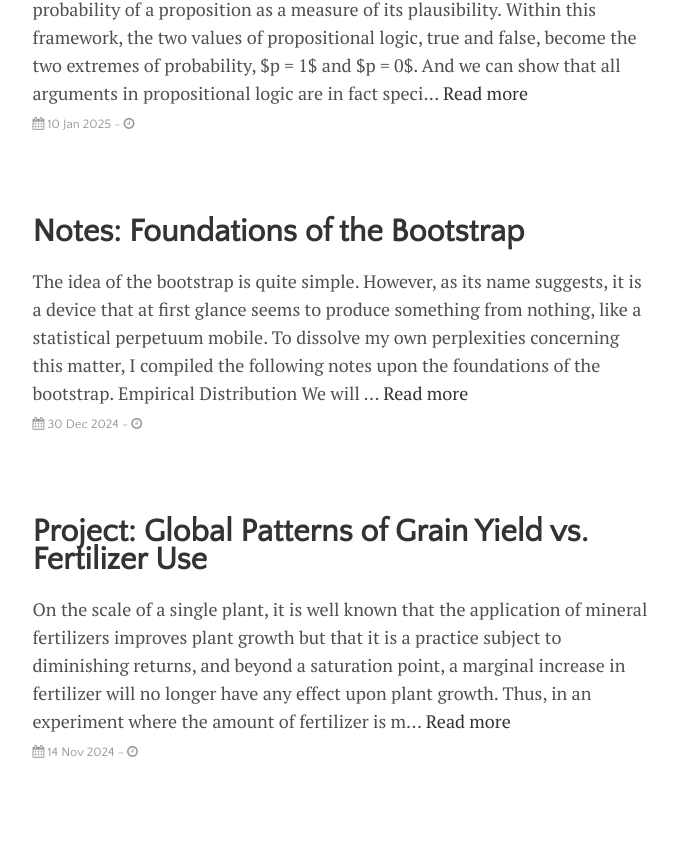
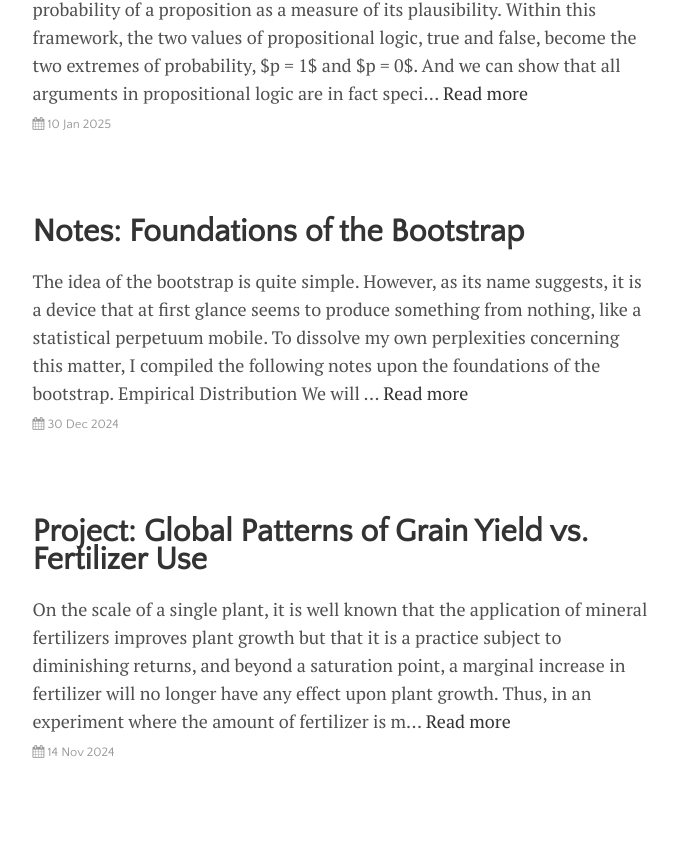
Before and after one commit to DanielAmes/DanielAmes.github.io, a Jekyll site: the page built from index.html, in a window 1280 px wide. Shown: the part 281-1125 px from the top of the page, without its empty margins (300-977 px from the left). Built offline with Jekyll 4.4.1, drawn with Linux system fonts in a browser that asks for light colours; the list of posts is cut into pages by our own code.

Commit message:
Removed read time icon

```diff
--- a/_layouts/home.html
+++ b/_layouts/home.html
@@ -14,7 +14,7 @@
     {% endif %}
     <p>
       {{ post.content | strip_html | truncate: 350 }} <a href="{{ site.github.url }}{{ post.url }}">Read more</a>
-      <span class="post-date"><i class="fa fa-calendar" aria-hidden="true"></i> {{ post.date | date_to_string }} - <i class="fa fa-clock-o" aria-hidden="true"></i></span>
+      <span class="post-date"><i class="fa fa-calendar" aria-hidden="true"></i> {{ post.date | date_to_string }}</span>
     </p>
   </div>
 {% endfor %}
```
